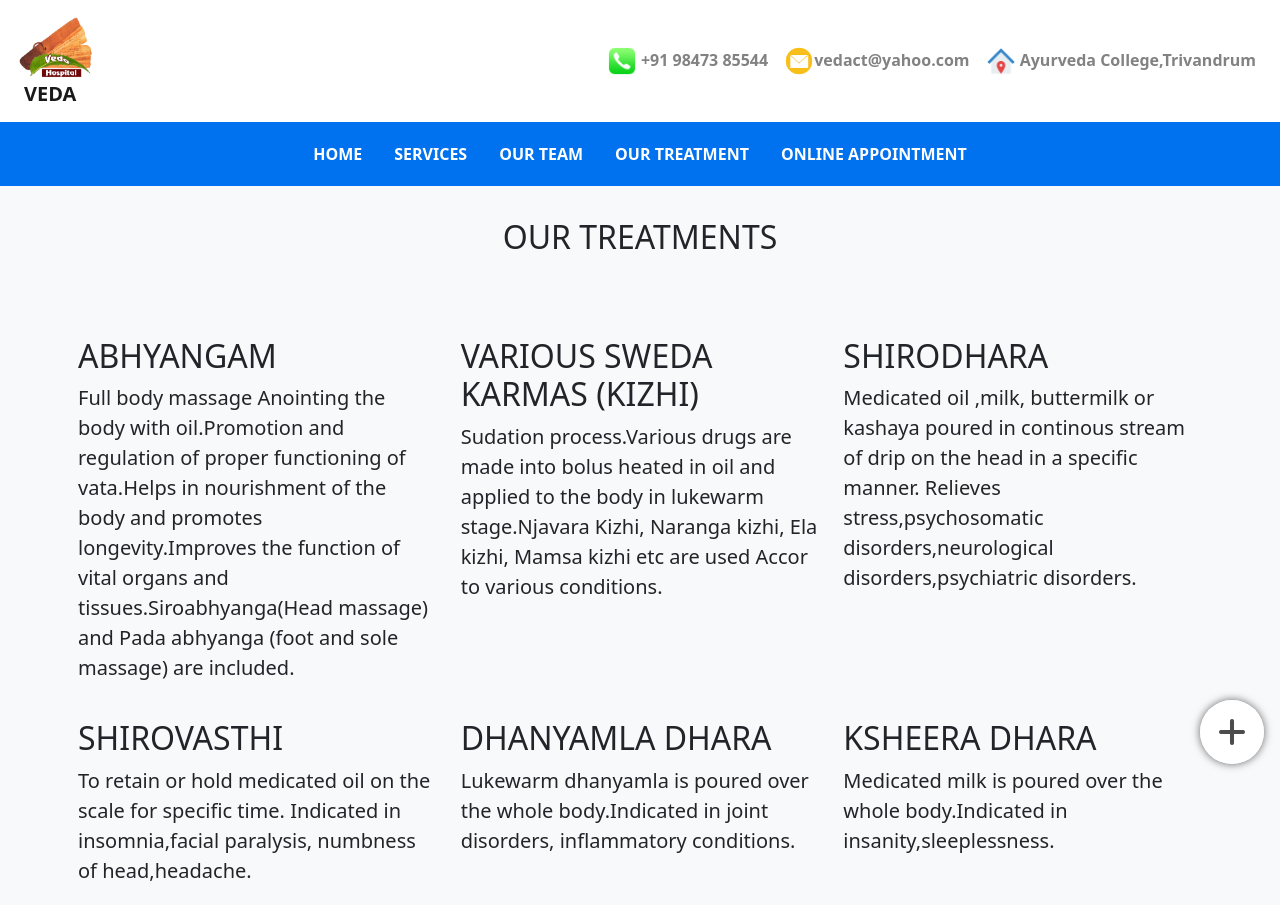
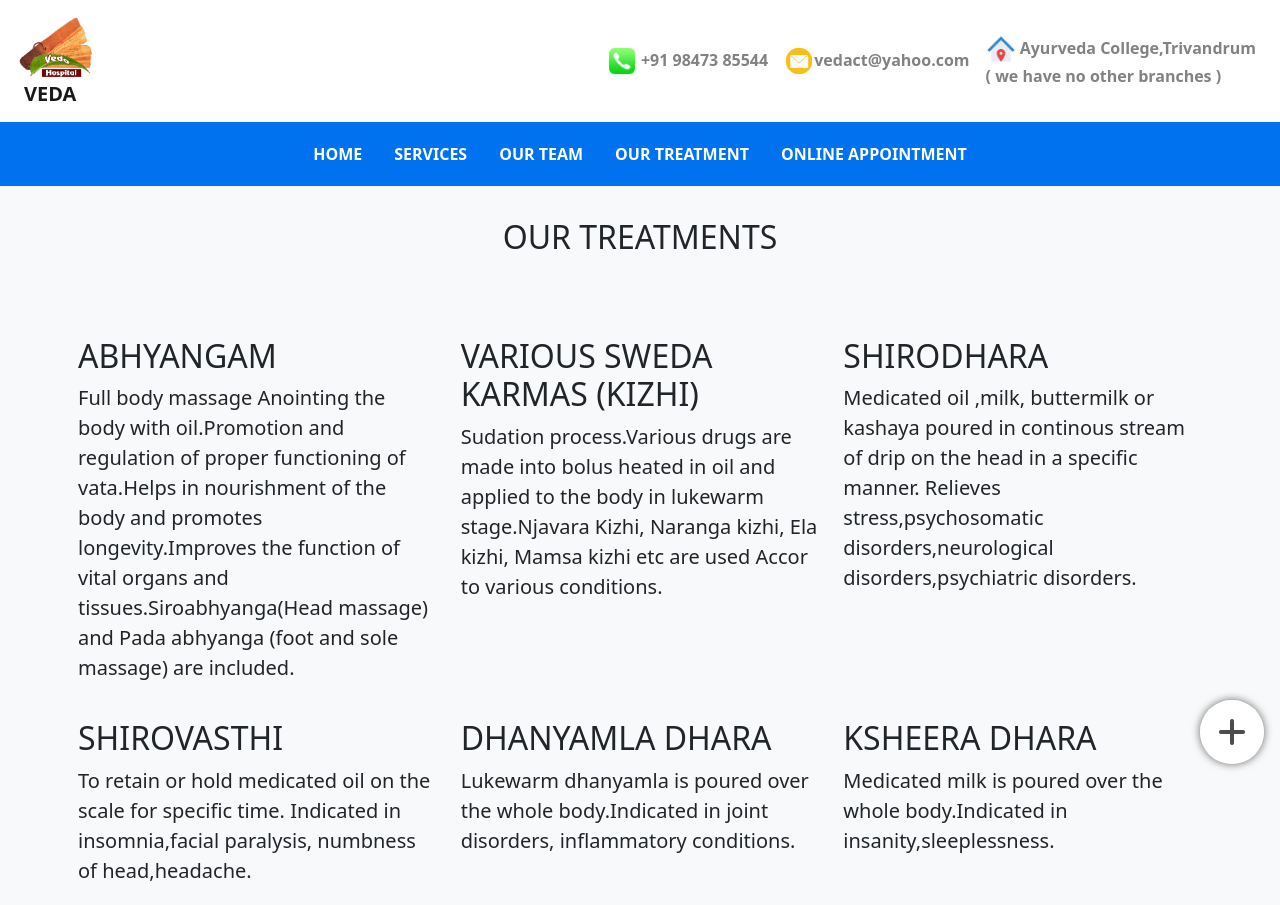
Before and after one commit to Abin-das/Veda, a plain HTML site: page our treatment.html in a window 1280 px wide. Shown: the top 905 px of the page. Drawn offline with nearby package versions, Linux system fonts and the light colour scheme; a web font is replaced by a local one.

Commit message:
Update our treatment.html

```diff
--- a/our treatment.html
+++ b/our treatment.html
@@ -49,7 +49,7 @@
         </div>
      </div>
      <div class="order-lg-3 px-2 btns d-none d-sm-block  ">
-        <div type="button" class=" position-relative text-black fw-bold">  <a style="text-decoration: none " href= "https://www.google.com/maps/place/Veda+Hospital/@8.4912889,76.9274302,14z/data=!4m12!1m6!3m5!1s0x0:0xfb391b98312c44ef!2sVeda+Hospital!8m2!3d8.4913092!4d76.9449428!3m4!1s0x0:0xfb391b98312c44ef!8m2!3d8.4913092!4d76.9449428?hl=en" >  <img src="address.png" alt="feature img" width="30" height="30">  Ayurveda College,Trivandrum </a>
+        <div type="button" class=" position-relative text-black fw-bold">  <a style="text-decoration: none " href= "https://www.google.com/maps/place/Veda+Hospital/@8.4912889,76.9274302,14z/data=!4m12!1m6!3m5!1s0x0:0xfb391b98312c44ef!2sVeda+Hospital!8m2!3d8.4913092!4d76.9449428!3m4!1s0x0:0xfb391b98312c44ef!8m2!3d8.4913092!4d76.9449428?hl=en" >  <img src="address.png" alt="feature img" width="30" height="30">  Ayurveda College,Trivandrum<br > ( we have no other branches )   </a>
         </div>
      </div>
     <button class="navbar-toggler" type="button"
```
